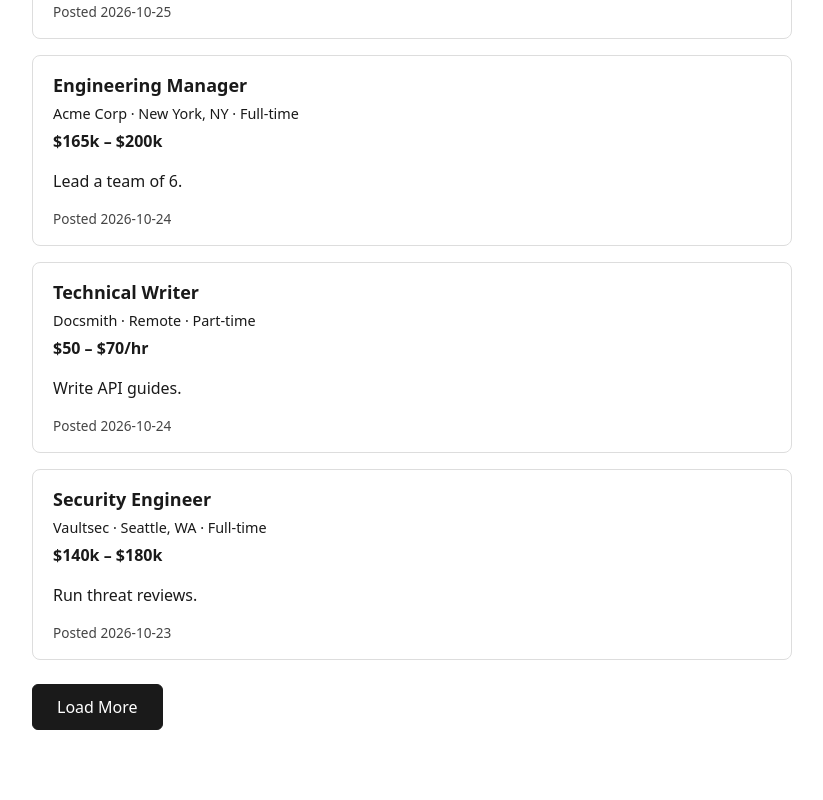
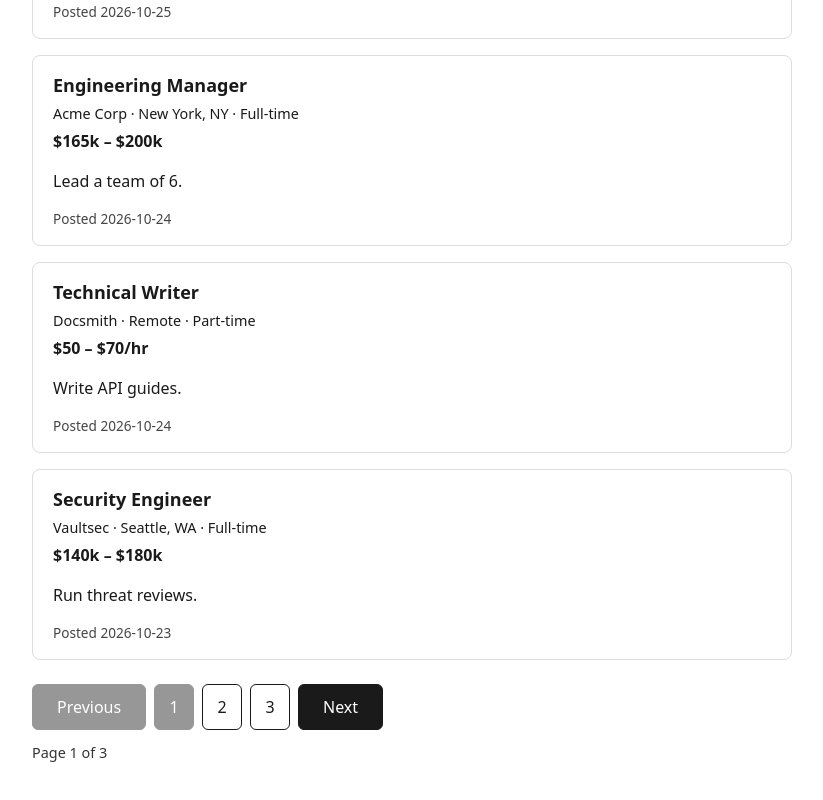
Before and after one commit to susanwere/private-test, a React (Vite) app: page / in a window 1280 px wide. Shown: the part 1520-2320 px from the top of the page, without its empty margins (228-1051 px from the left). Before the commit the page ends 2298 px from the top, so only its background shows below. Built offline with nearby package versions, Linux system fonts and the light colour scheme.

Commit message:
Orbit Muse execution musejob_dc44b54b-0345-46d6-9033-2a6d4d8fbaf9

```diff
--- a/src/App.tsx
+++ b/src/App.tsx
@@ -47,16 +47,19 @@ const JOBS: Job[] = [
 const PAGE_SIZE = 10;
 
 export default function App() {
-  const [visibleCount, setVisibleCount] = useState(PAGE_SIZE);
-  const visibleJobs = JOBS.slice(0, visibleCount);
-  const hasMore = visibleCount < JOBS.length;
+  const [currentPage, setCurrentPage] = useState(1);
+  const totalPages = Math.max(1, Math.ceil(JOBS.length / PAGE_SIZE));
+  const safePage = Math.min(Math.max(currentPage, 1), totalPages);
+  const startIndex = (safePage - 1) * PAGE_SIZE;
+  const visibleJobs = JOBS.slice(startIndex, startIndex + PAGE_SIZE);
 
   return (
     <main className="page">
       <header className="page-header">
         <h1>Open roles</h1>
         <p>
-          Showing {visibleJobs.length} of {JOBS.length} positions
+          Showing {JOBS.length === 0 ? 0 : startIndex + 1}–
+          {startIndex + visibleJobs.length} of {JOBS.length} positions
         </p>
       </header>
 
@@ -76,14 +79,42 @@ export default function App() {
         ))}
       </ul>
 
-      {hasMore && (
+      <nav className="pagination" aria-label="Pagination">
         <button
           type="button"
-          onClick={() => setVisibleCount((c) => Math.min(c + PAGE_SIZE, JOBS.length))}
+          onClick={() => setCurrentPage((p) => Math.max(1, p - 1))}
+          disabled={safePage === 1}
+          aria-label="Go to previous page"
         >
-          Load More
+          Previous
         </button>
-      )}
+
+        {Array.from({ length: totalPages }, (_, i) => i + 1).map((page) => (
+          <button
+            key={page}
+            type="button"
+            onClick={() => setCurrentPage(page)}
+            disabled={page === safePage}
+            aria-label={`Go to page ${page}`}
+            aria-current={page === safePage ? 'page' : undefined}
+            className={page === safePage ? 'page-button active' : 'page-button'}
+          >
+            {page}
+          </button>
+        ))}
+
+        <button
+          type="button"
+          onClick={() => setCurrentPage((p) => Math.min(totalPages, p + 1))}
+          disabled={safePage === totalPages}
+          aria-label="Go to next page"
+        >
+          Next
+        </button>
+      </nav>
+      <p className="page-status" aria-live="polite">
+        Page {safePage} of {totalPages}
+      </p>
     </main>
   );
 }
--- a/src/index.css
+++ b/src/index.css
@@ -70,3 +70,32 @@ button {
   color: #fff;
   cursor: pointer;
 }
+
+button:disabled {
+  opacity: 0.45;
+  cursor: not-allowed;
+}
+
+.pagination {
+  display: flex;
+  flex-wrap: wrap;
+  align-items: center;
+  gap: 0.5rem;
+}
+
+.pagination .page-button {
+  padding: 0.625rem 0.9rem;
+  background: #fff;
+  color: #1a1a1a;
+}
+
+.pagination .page-button.active {
+  background: #1a1a1a;
+  color: #fff;
+}
+
+.page-status {
+  margin: 0.75rem 0 0;
+  font-size: 0.9rem;
+  color: #333;
+}
```
